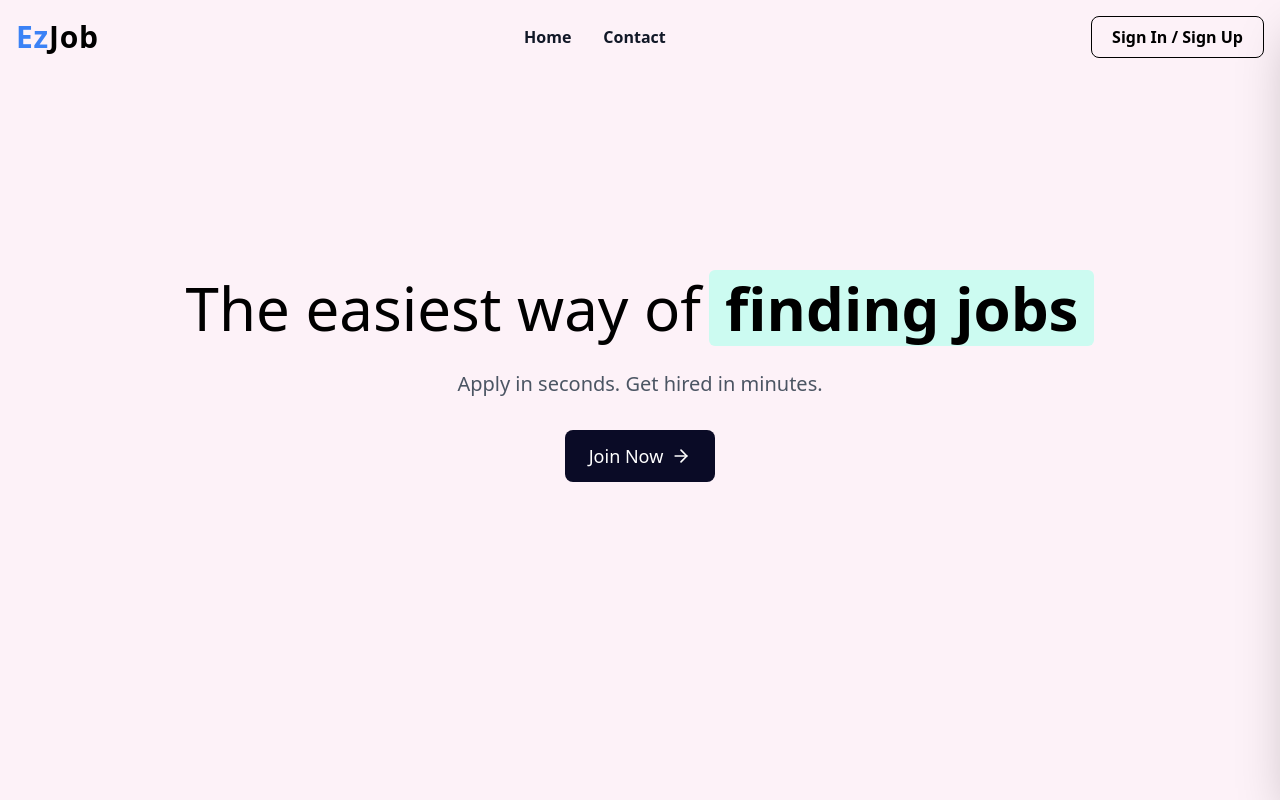
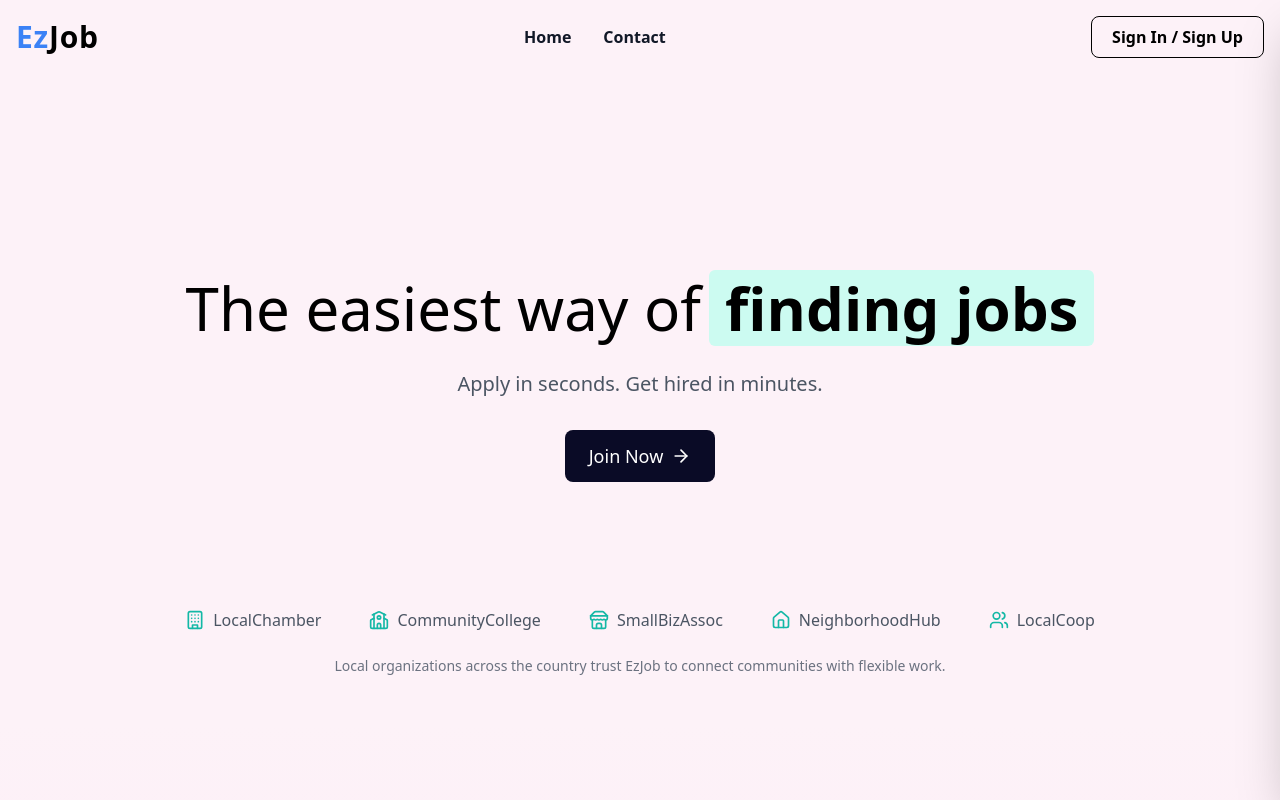
Before and after one commit to Madmaxme/EzJob, a React (Create React App) app: page / in a window 1280 px wide. Shown: the top 800 px of the page. Built offline with nearby package versions, Linux system fonts and the light colour scheme; no server answers.

Commit message:
added partners

```diff
--- a/src/components/AuthPage.js
+++ b/src/components/AuthPage.js
@@ -83,7 +83,7 @@ const AuthPage = () => {
             {isLogin ? (
               <span>Welcome <span className="bg-teal-100 px-4 py-1 rounded-md">back</span></span>
             ) : (
-              <span>Join <span className="bg-teal-100 px-4 py-1 rounded-md">EzJob</span> today</span>
+              <span>Join <span className="bg-teal-100 px-4 py-1 rounded-md">Ez</span> today</span>
             )}
           </h2>
         </div>
--- a/src/components/Pages/Home/Home.js
+++ b/src/components/Pages/Home/Home.js
@@ -6,6 +6,7 @@ import Testimonials from './Testimonials';
 import Stats from './Stats';
 import CTA from './CTA';
 import FrequentlyAskedQuestions from './FrequentlyAskedQuestions';
+import Partners from './Partners';
 
 const Home = () => {
   return (
@@ -13,6 +14,7 @@ const Home = () => {
       {/* Section 1: Hero with pink background */}
       <div className="bg-pink-50">
         <Hero />
+        <Partners />
       </div>
 
       {/* Section 2: How It Works with gradient background */}
--- /dev/null
+++ b/src/components/Pages/Home/Partners.js
@@ -0,0 +1,42 @@
+import React from 'react';
+import { Building, School, Users, Home, Store } from 'lucide-react';
+
+const Partners = () => {
+  return (
+    <div className="w-full bg-pink-50 pb-12 pt-0 -mt-48">
+      <div className="max-w-6xl mx-auto px-4">
+        {/* Partners row with icons + text */}
+        <div className="flex flex-wrap justify-center items-center gap-8 md:gap-12">
+          {/* Each partner with icon + name */}
+          <div className="flex items-center gap-2">
+            <Building size={20} className="text-teal-500" />
+            <span className="text-gray-600 font-medium">LocalChamber</span>
+          </div>
+          <div className="flex items-center gap-2">
+            <School size={20} className="text-teal-500" />
+            <span className="text-gray-600 font-medium">CommunityCollege</span>
+          </div>
+          <div className="flex items-center gap-2">
+            <Store size={20} className="text-teal-500" />
+            <span className="text-gray-600 font-medium">SmallBizAssoc</span>
+          </div>
+          <div className="flex items-center gap-2">
+            <Home size={20} className="text-teal-500" />
+            <span className="text-gray-600 font-medium">NeighborhoodHub</span>
+          </div>
+          <div className="flex items-center gap-2">
+            <Users size={20} className="text-teal-500" />
+            <span className="text-gray-600 font-medium">LocalCoop</span>
+          </div>
+        </div>
+
+        {/* Text line below partners */}
+        <p className="text-gray-500 text-sm text-center mt-6">
+          Local organizations across the country trust EzJob to connect communities with flexible work.
+        </p>
+      </div>
+    </div>
+  );
+};
+
+export default Partners;
```
